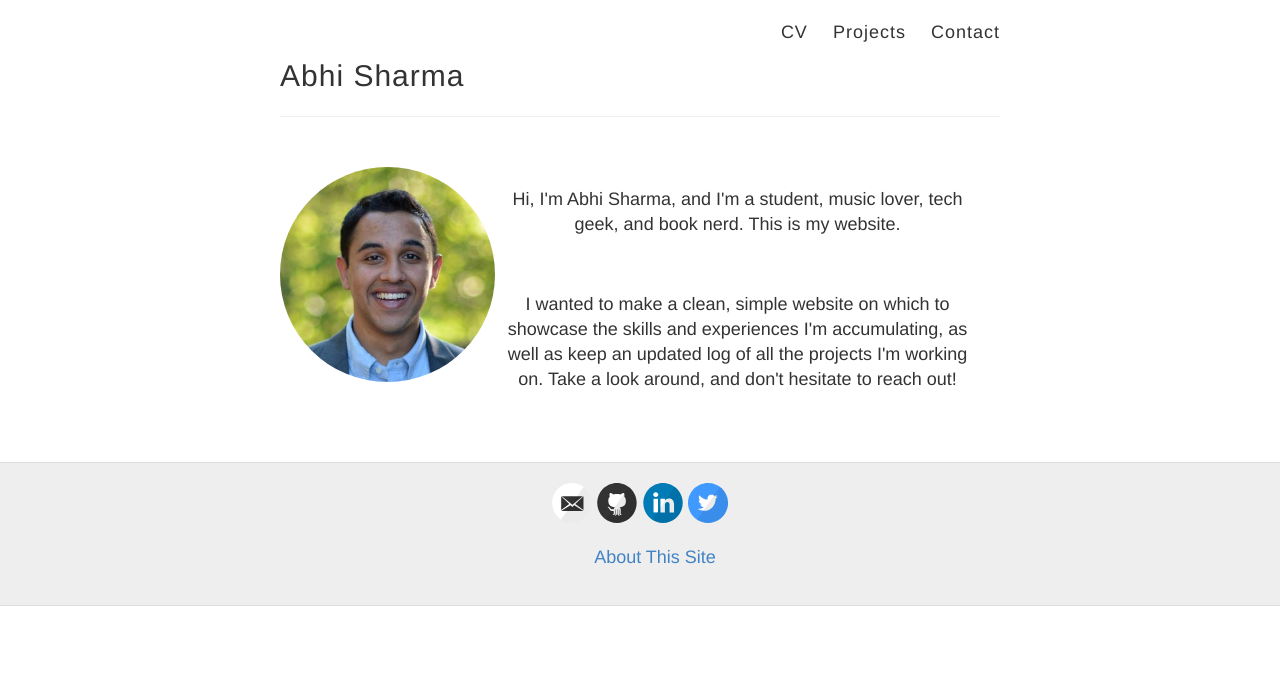
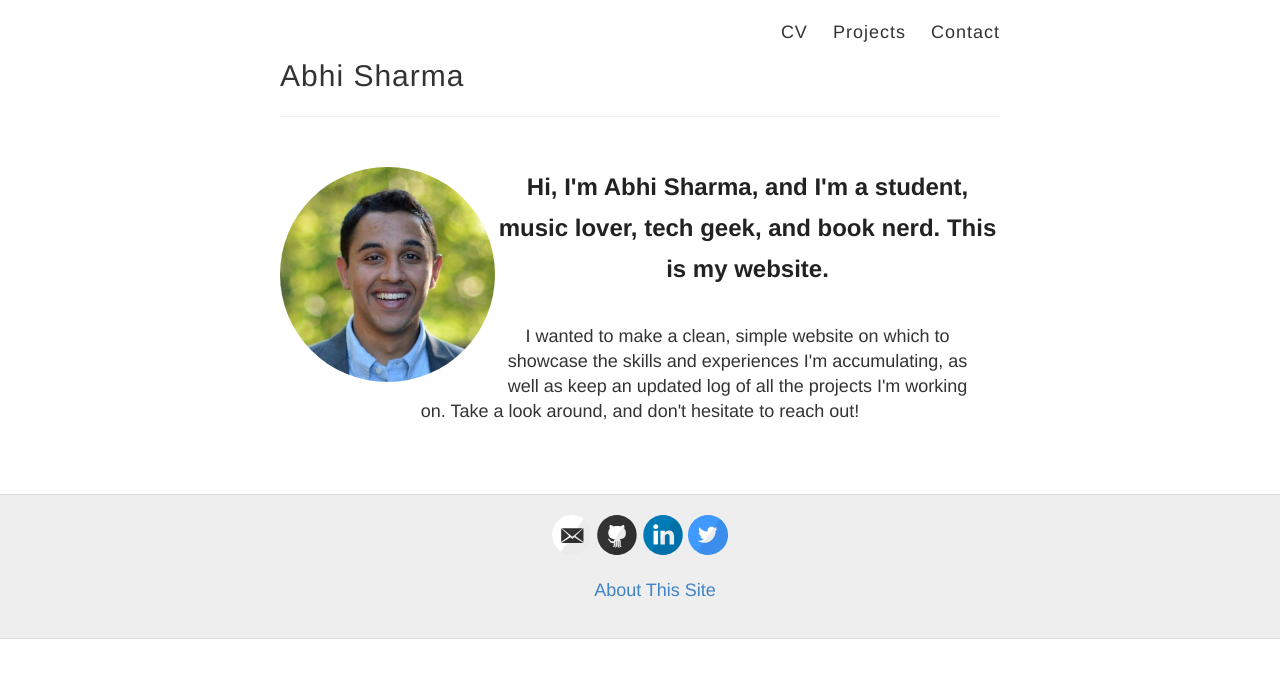
Before and after one commit to abhi-v-sharma/abhi-v-sharma.github.io, a Jekyll site: the page built from index.html, in a window 1280 px wide. Shown: the top 678 px of the page. Built offline with Jekyll 4.4.1, drawn with Linux system fonts in a browser that asks for light colours.

Commit message:
float worked, now making top p an h2

```diff
--- a/index.html
+++ b/index.html
@@ -11,7 +11,7 @@
 	<div class="col-sm-4">
 	<img  class="img-circle" alt="Abhi Sharma" src="images/abhi-pic-copy.jpeg" height="215" width="215">
 	</div>
-	<p class="home-text" align="center">Hi, I'm Abhi Sharma, and I'm a student, music lover, tech geek, and book nerd. This is my website.</p>
+	<h2 align="center">Hi, I'm Abhi Sharma, and I'm a student, music lover, tech geek, and book nerd. This is my website.</h2>
 	<p class="home-text" align="center">I wanted to make a clean, simple website on which to showcase the skills and experiences I'm accumulating, as well as
 		keep an updated log of all the projects I'm working on. Take a look around, and don't hesitate to reach out!</p>
 </div>
```
